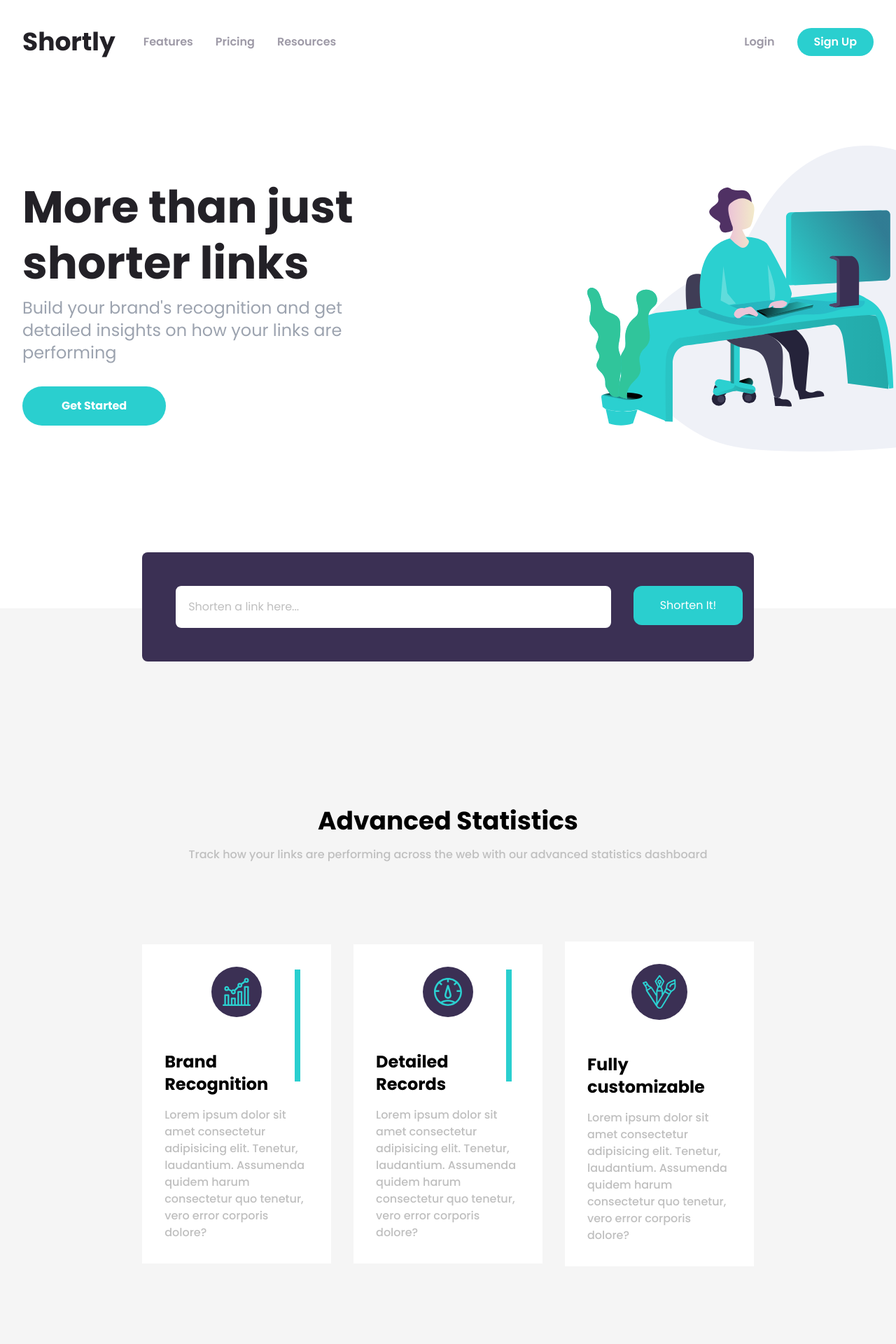
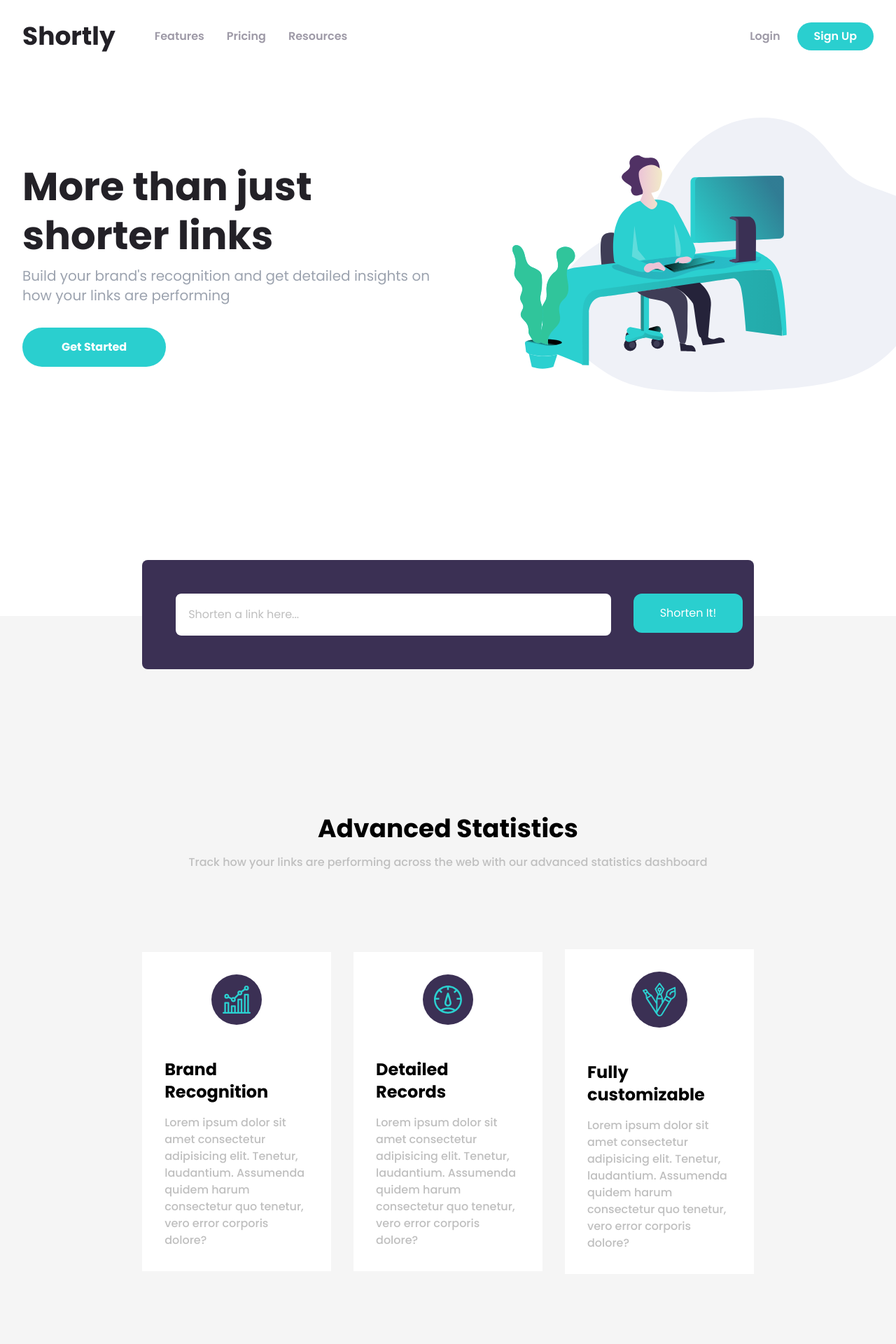
Before and after one commit to krish-98/url-shortner, a React (Create React App) app: page / in a window 1280 px wide. Shown: the top 1920 px of the page at 70% size. Built offline with nearby package versions, Linux system fonts and the light colour scheme.

Commit message:
fixed navbar and header layout on large screen

```diff
--- a/src/components/Header.jsx
+++ b/src/components/Header.jsx
@@ -3,13 +3,13 @@ import Illustration from "../images/illustration-working.svg"
 
 const Header = () => {
   return (
-    <header className="mx-8">
-      <div className="flex flex-col-reverse mt-16 md:flex md:flex-row md:justify-between max-w-7xl mx-auto md:mt-44">
-        <div className="text-center md:text-left">
-          <h1 className="text-[3rem] md:text-[4rem] leading-tight font-bold text-veryDarkViolet">
+    <header className="px-8">
+      <div className="flex flex-col-reverse mt-12 md:flex md:flex-row md:justify-between md:py-20 md:gap-6 max-w-7xl mx-auto">
+        <div className="md:w-full text-center md:text-left">
+          <h1 className="text-[3rem] md:text-[3.5rem] leading-tight font-bold text-veryDarkViolet">
             More than just shorter links
           </h1>
-          <p className="text-lg md:text-2xl text-gray-400 mt-2 leading-8">
+          <p className="text-lg md:text-xl text-gray-400 mt-2 leading-8">
             Build your brand's recognition and get detailed insights on how your
             links are performing
           </p>
@@ -18,9 +18,9 @@ const Header = () => {
           </button>
         </div>
 
-        <div className="mt-8 w-screen">
+        <div className="mt-8 md:w-full">
           <img
-            className="mb-8 md:relative -top-20 left-64 object-contain"
+            className="mb-8 md:relative md:left-20 md:scale-150 lg:scale-125 lg:bottom-10 xl:scale-100 xl:bottom-24"
             src={Illustration}
             alt="illustration"
           />
--- a/src/components/Main.jsx
+++ b/src/components/Main.jsx
@@ -20,7 +20,8 @@ const Main = () => {
           </div>
 
           <div className="md:flex justify-between items-center gap-8">
-            <div className="flex flex-col items-center bg-white mb-36 p-8 relative after:absolute after:top-[26.3rem] after:bg-Cyan after:w-36 sm:after:w-40 after:h-2 after:rotate-90 md:after:-right-4 md:after:top-28 md:after:translate-x-4">
+            <div className="flex flex-col items-center bg-white mb-36 p-8 ">
+              {/* relative after:absolute after:top-[26.3rem] after:bg-Cyan after:w-36 sm:after:w-40 after:h-2 after:rotate-90 md:after:-right-4 md:after:top-28 md:after:translate-x-4 */}
               <div className="bg-DarkViolet p-4 rounded-full">
                 <img src={IconBrand} alt="icon-brand" />
               </div>
@@ -34,7 +35,8 @@ const Main = () => {
               </p>
             </div>
 
-            <div className="flex flex-col items-center bg-white mb-36 p-8 relative after:absolute after:top-[26.3rem] after:bg-Cyan after:w-36 sm:after:w-40 after:h-2 after:rotate-90 md:after:-right-4 md:after:top-28 md:after:translate-x-4">
+            <div className="flex flex-col items-center bg-white mb-36 p-8 ">
+              {/* relative after:absolute after:top-[26.3rem] after:bg-Cyan after:w-36 sm:after:w-40 after:h-2 after:rotate-90 md:after:-right-4 md:after:top-28 md:after:translate-x-4 */}
               <div className="bg-DarkViolet p-4 rounded-full">
                 <img src={Records} alt="records" />
               </div>
--- a/src/components/Navbar.jsx
+++ b/src/components/Navbar.jsx
@@ -7,7 +7,7 @@ const Navbar = () => {
   const [toggle, setToggle] = useState(false)
 
   return (
-    <div className="m-8">
+    <div className="p-8">
       {/* For Mobile screen */}
       <nav className="relative flex justify-between items-center md:hidden">
         <h1 className="text-veryDarkViolet font-bold text-4xl cursor-pointer">
@@ -51,8 +51,8 @@ const Navbar = () => {
       )}
 
       {/* For Desktop screen */}
-      <nav className="hidden md:flex justify-between items-center max-w-7xl m-auto my-10">
-        <div className="flex items-center gap-10">
+      <nav className="hidden md:flex justify-between items-center max-w-7xl m-auto">
+        <div className="flex items-center gap-14">
           <h1 className="text-veryDarkViolet font-bold text-4xl">Shortly</h1>
           <ul className="flex gap-8">
             <li className="text-grayishViolet font-semibold hover:text-veryDarkViolet cursor-pointer">
@@ -67,7 +67,7 @@ const Navbar = () => {
           </ul>
         </div>
 
-        <div className="flex items-center gap-8">
+        <div className="flex items-center gap-6">
           <p className="text-grayishViolet font-semibold hover:text-veryDarkViolet cursor-pointer">
             Login
           </p>
--- a/tailwind.config.js
+++ b/tailwind.config.js
@@ -3,7 +3,7 @@ module.exports = {
   theme: {
     extend: {
       screens: {
-        mobile: "375px",
+        mobile: "376px",
         desktop: "1440px",
       },
       colors: {
```
